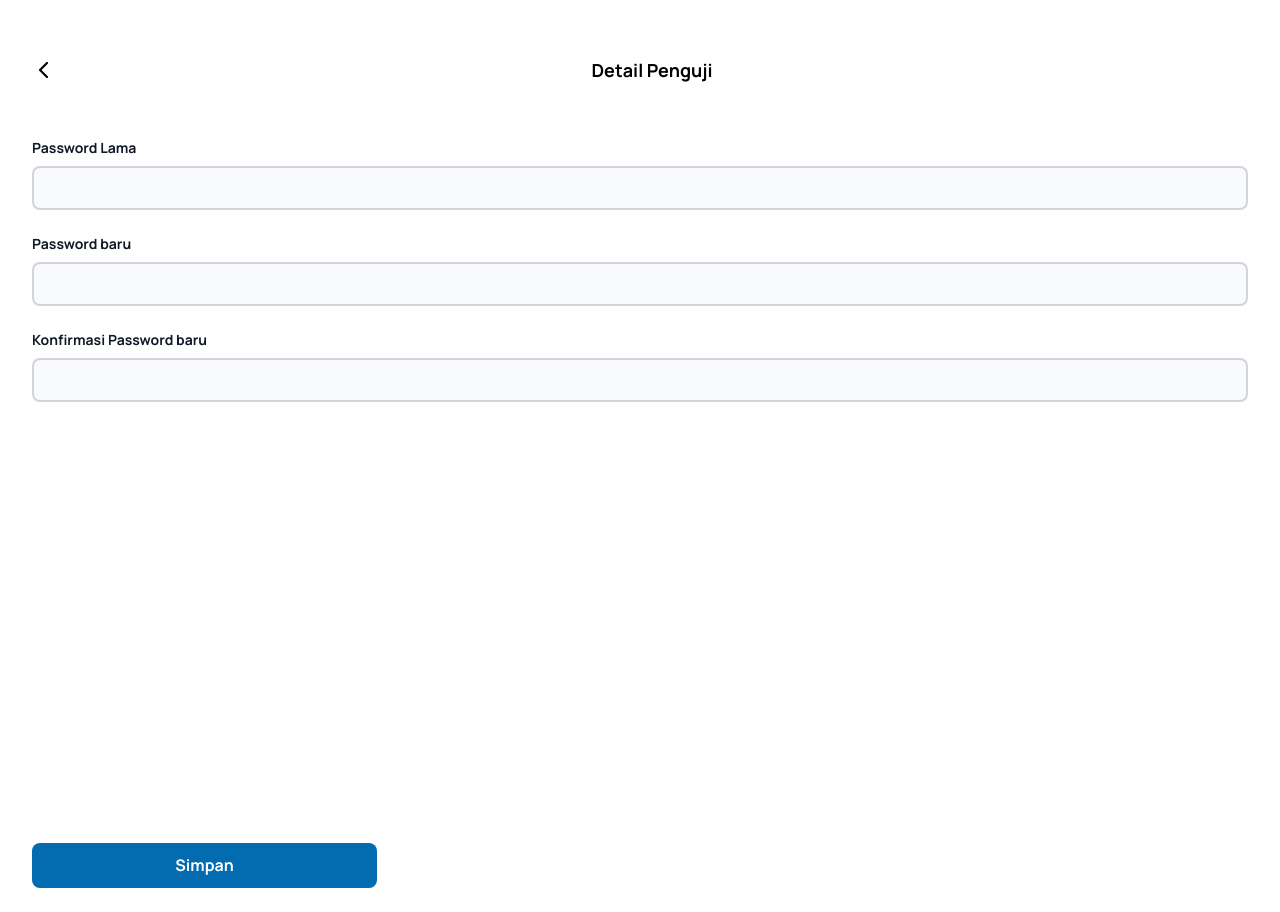
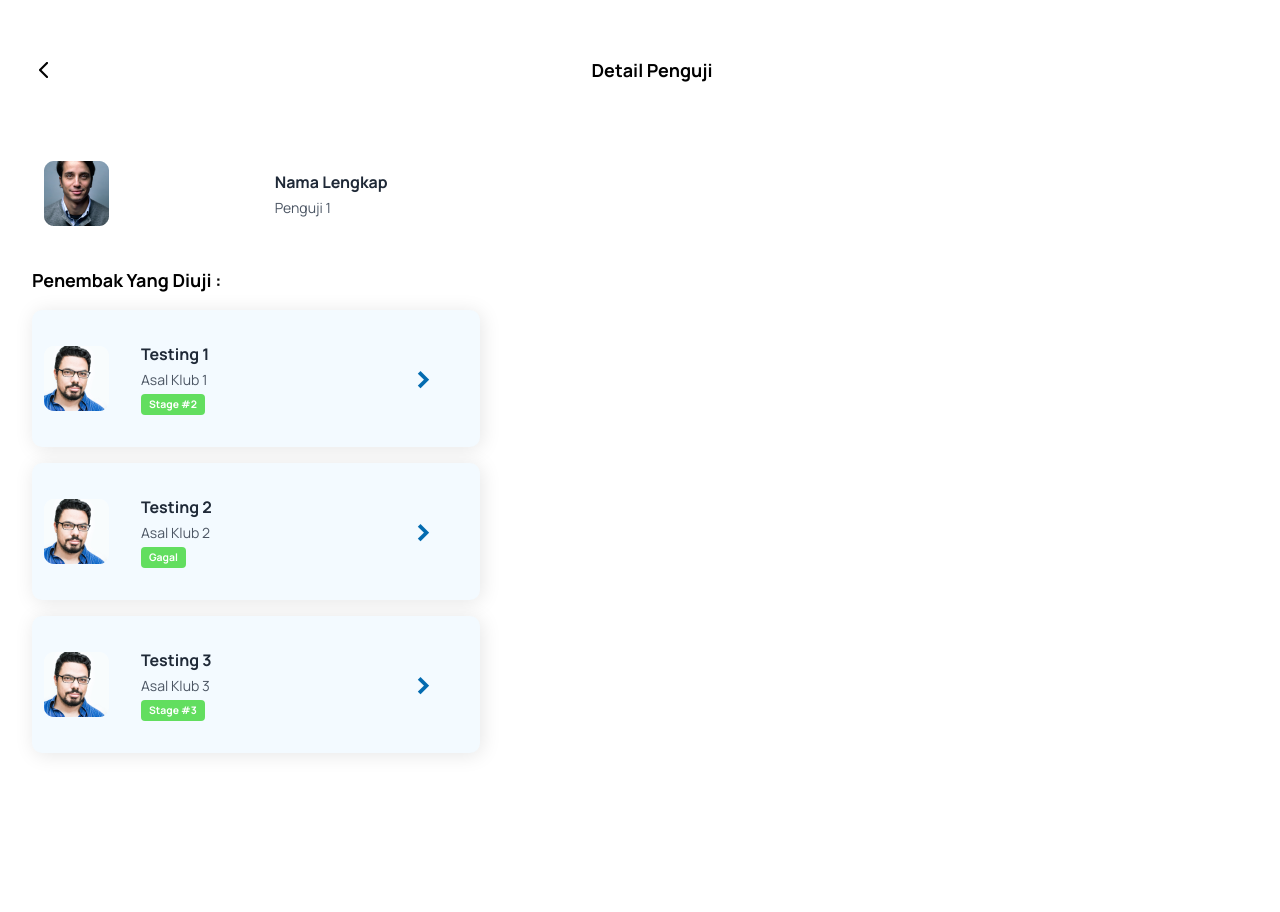
Before and after one commit to zidane-arkan/perbakin-pwa, a React (Vite) app: page /admin/penguji/admindashboard/detailpenguji in a window 1280 px wide. Built offline with nearby package versions, Linux system fonts and the light colour scheme.

Commit message:
Update Detail penguji V1.3, Update ui

```diff
--- a/src/layout/pages/DetailPenguji.tsx
+++ b/src/layout/pages/DetailPenguji.tsx
@@ -1,35 +1,35 @@
 import React from 'react'
+import { CardPenembak } from '../../components/ui/Card'
 import { Layout, LayoutChild } from '../../components/Layout'
 import { HeaderWhiteCustom } from '../../components/Header'
 import { CardText } from '../../components/ui/Card'
 import { useNavigate } from 'react-router-dom'
-const DetailPenguji = () => {
+
+import user2 from '../../app-assets/user2.png';
+
+const DetailPenguji = (props: any) => {
     const navigate = useNavigate();
     return (
-        <Layout className={'rounded-3xl gap-8 mt-28 pt-[2%] overflow-hidden'}>
+        <Layout className={'rounded-3xl mt-28 pt-[2%] overflow-hidden'}>
             <HeaderWhiteCustom typeIcon='returnblack' title='Detail Penguji' />
-            <LayoutChild className='flex-col gap-4 h-[750px] justify-between'>
-                <form className='flex flex-col w-full h-auto justify-between gap-8'>
-                    <section>
-                        <div className="mb-6">
-                            <label htmlFor="passlama" className="block mb-2 text-sm font-bold text-gray-900">Password Lama</label>
-                            <input type="password" id="passlama" className="bg-gray-50 border-2 border-gray-300 text-gray-700 text-sm rounded-lg focus:outline-none focus:ring-blue-500 focus:border-blue-500 block w-full p-2.5" required />
-                        </div>
-                        <div className="mb-6">
-                            <label htmlFor="passbaru" className="block mb-2 text-sm font-bold text-gray-900">Password baru</label>
-                            <input type="password" id="passbaru" className="bg-gray-50 border-2 border-gray-300 text-gray-700 text-sm rounded-lg focus:outline-none focus:ring-blue-500 focus:border-blue-500 block w-full p-2.5" required />
-                        </div>
-                        <div className="mb-6">
-                            <label htmlFor="passbaru" className="block mb-2 text-sm font-bold text-gray-900">Konfirmasi Password baru</label>
-                            <input type="password" id="passbaru" className="bg-gray-50 border-2 border-gray-300 text-gray-700 text-sm rounded-lg focus:outline-none focus:ring-blue-500 focus:border-blue-500 block w-full p-2.5" required />
-                        </div>
-                    </section>
-                </form>
-                <CardText>
-                    <button onClick={() => navigate(-1)} className='w-full px-4 py-4 text-white text-center bg-[#036BB0] rounded-lg' type='button'>
-                        Simpan
-                    </button>
-                </CardText>
+            <LayoutChild>
+                <section className="flex w-full items-center rounded-xl px-3 py-4 gap-4 ">
+                    <div className="flex items-center w-1/6">
+                        <img className='min-w-[65px]' src={user2} />
+                    </div>
+                    <div className="flex flex-col w-4/6 gap-1 pl-6 md:p-4">
+                        <h1 className="text-base font-bold text-gray-800">Nama Lengkap</h1>
+                        <p className="text-sm text-gray-600 ">{props.penguji}</p>
+                    </div>
+                </section>
+            </LayoutChild>
+            <LayoutChild className='flex-col gap-4 h-[750px]'>
+                <span className='inline text-left'>
+                    <h3 className='text-lg font-bold'>Penembak Yang Diuji :</h3>
+                </span>
+                <CardPenembak penembak="Testing 1" klub="Asal Klub 1" stage={'Stage #2'} pengprov={'Pengprov 1'} penguji={'Penguji 1'} />
+                <CardPenembak penembak="Testing 2" klub="Asal Klub 2" stage={'Gagal'} pengprov={'Pengprov 1'} penguji={'Penguji 1'} />
+                <CardPenembak penembak="Testing 3" klub="Asal Klub 3" stage={'Stage #3'} pengprov={'Pengprov 1'} penguji={'Penguji 2'} />
             </LayoutChild>
         </Layout>
     )
--- a/src/layout/routes/Admin.tsx
+++ b/src/layout/routes/Admin.tsx
@@ -33,7 +33,7 @@ const Admin = () => {
                 {/* Route Hasil Ujian */}
                 <Route path='admindashboard/hasilujian' element={<HasilUjian />} />
                 {/* Route Detail Penguji */}
-                <Route path='penguji/admindashboard/detailpenguji' element={<DetailPenguji />} />
+                <Route path='penguji/admindashboard/detailpenguji' element={<DetailPenguji penguji={'Penguji 1'} />} />
                 {/* Route Stage 4 */}
                 {/* Route Stage 5 */}
                 {/* Route Stage 6 */}
```
Also changed, not shown: src/app-assets/user2.png (added).
